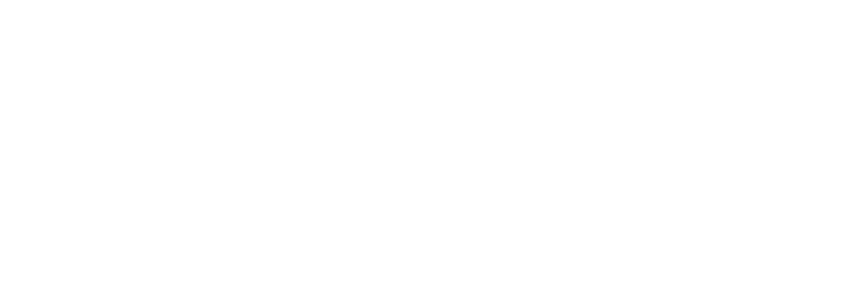
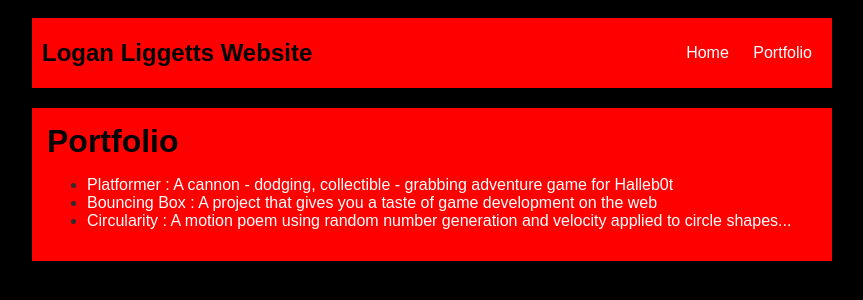
Before and after one commit to Survived2020/Survived2020.github.io, a plain HTML site: page portfolio.html in a window 1280 px wide. Shown: the whole page, without its empty margins (208-1071 px from the left). Drawn offline with Linux system fonts and the light colour scheme.

Commit message:
finished port

```diff
--- a/portfolio.html
+++ b/portfolio.html
@@ -0,0 +1,35 @@
+<!DOCTYPE HTML>
+<html>
+    <head>
+        <title>2Legit's Webpage</title>
+        <link rel="stylesheet" href="style.css">
+    </head>
+
+    <body id="portfolio-background">
+      <div id="all-contents">
+        <nav>
+            <h1>Logan Liggetts Website</h1>
+            <ul id="nav-ul">
+                <li class="nav-li">
+                    <a class="nav-a" href="index.html">Home</a>
+                </li>
+                <li class="nav-li">
+                    <a class="nav-a" href="portfolio.html">Portfolio</a>
+                </li>
+            </ul>
+        </nav>
+        <main>
+            <div class='content'>
+                <h1>
+                    Portfolio
+                </h1>
+                <ul id="'portfolio">
+                    <li><a href="projects/platformer/">Platformer : A cannon - dodging, collectible - grabbing adventure game for Halleb0t</a></li>
+                    <li><a href="projects/bouncing-box/">Bouncing Box : A project that gives you a taste of game development on the web </a></li>
+                    <li><a href="projects/circularity/">Circularity : A motion poem using random number generation and velocity applied to circle shapes...</a></li>
+                </ul>
+            </div>
+        </main>
+      </div>
+    </body>
+</html>
--- a/style.css
+++ b/style.css
@@ -62,3 +62,30 @@ main {
 h2, h3 {
     margin: 0px;
 }
+ .content h1 {
+             color: rgb(0, 0, 0);
+         }
+
+         #portfolio {
+             list-style-type: none;
+             padding-left: 0;
+         }
+
+         #portfolio li {
+             background: #fff;
+             padding: 10px;
+             border-radius: 10px;
+             margin-bottom: 10px;
+         }
+
+         #portfolio li:hover {
+             background: #eee;
+         }
+
+         #portfolio a {
+             text-decoration: none;
+             color: #454545;
+         }
+    #portfolio-background{
+        background-color:rgb(0, 0, 0);
+    }
```
Also changed, not shown: index.html (+1 -1 lines).
